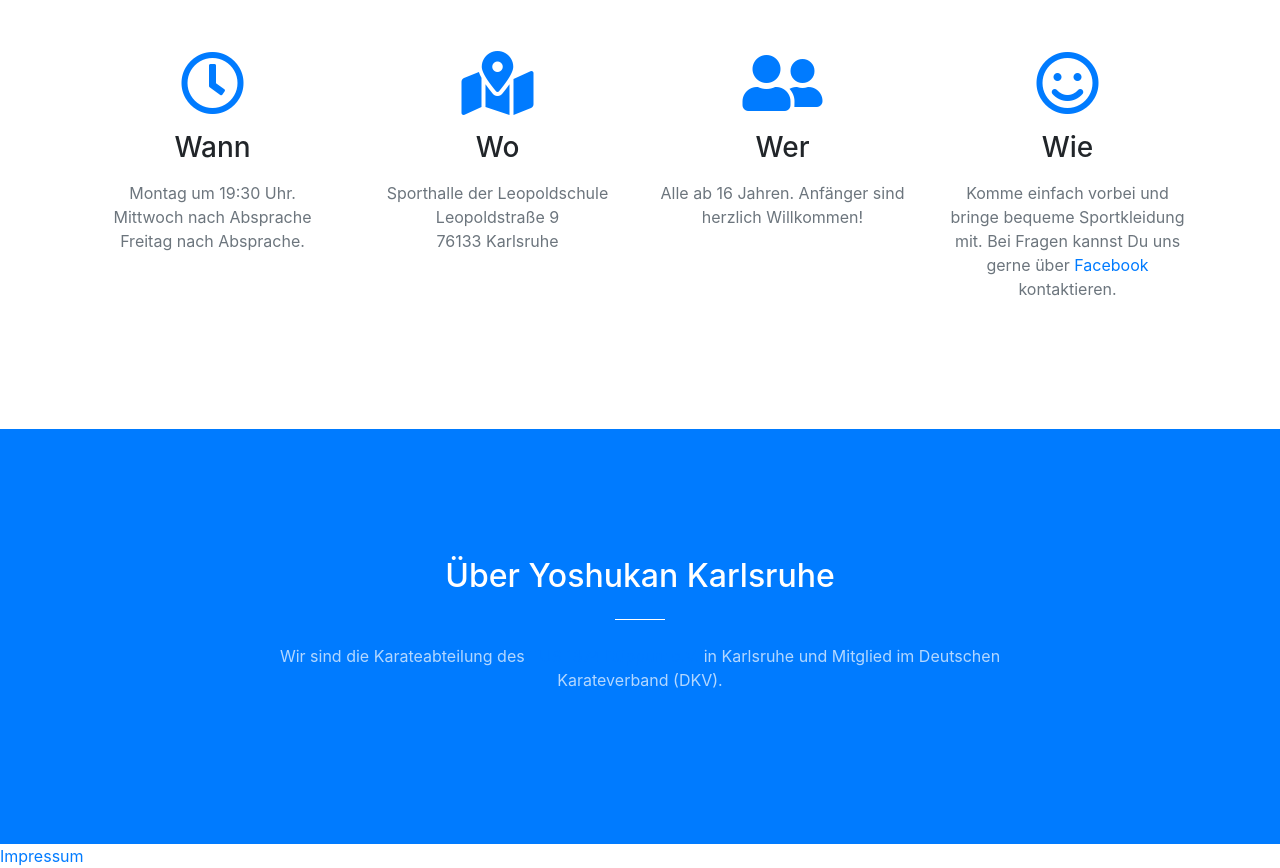
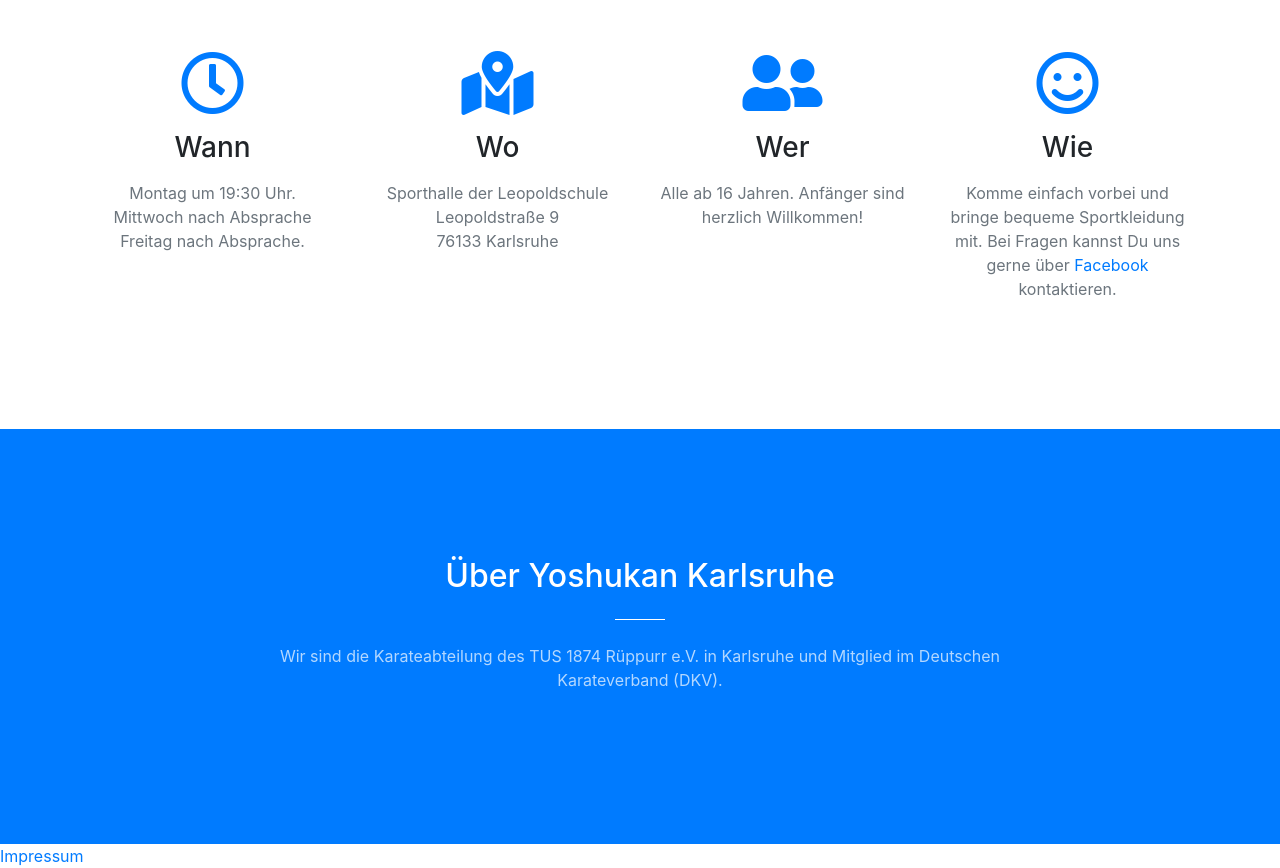
Before and after one commit to pacman82/yoshukan_hompage, a website with bundled scripts: page index.html in a window 1280 px wide. Shown: the part 1165-2033 px from the top of the page. Built offline with nearby package versions, Linux system fonts and the light colour scheme.

Commit message:
remove anchor to tus-ruepurr due to it being orange on orange background

```diff
--- a/index.html
+++ b/index.html
@@ -141,9 +141,8 @@
         <div class="col-lg-8 mx-auto text-center">
           <h2 class="section-heading text-white">&Uuml;ber Yoshukan Karlsruhe</h2>
           <hr class="light my-4">
-          <p class="text-faded mb-4">Wir sind die Karateabteilung des
-            <a href="https://www.tus-rueppurr.de/">TUS 1874 Rüppurr e.V.</a> in Karlsruhe und
-            Mitglied im Deutschen Karateverband (DKV).
+          <p class="text-faded mb-4">Wir sind die Karateabteilung des TUS 1874 Rüppurr e.V. in
+            Karlsruhe und Mitglied im Deutschen Karateverband (DKV).
           </p>
         </div>
       </div>
```
